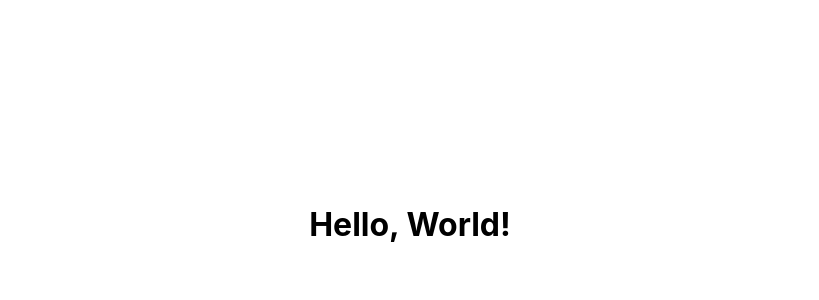
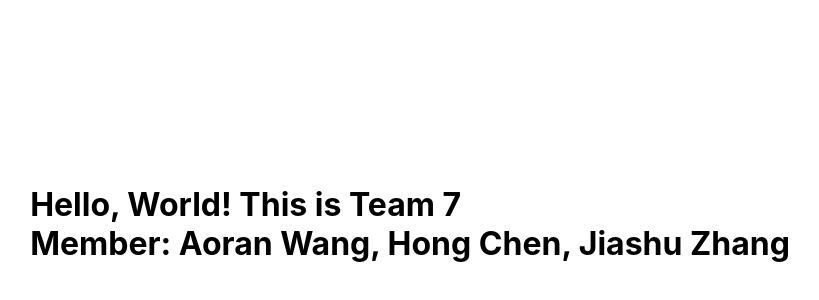
Before and after one commit to Jiuyue1999/my-app, a React (Create React App) app: page / in a window 1280 px wide. Shown: the part 176-476 px from the top of the page, without its empty margins (230-1049 px from the left). Built offline with nearby package versions, Linux system fonts and the light colour scheme.

Commit message:
add team
Add team number and teammember in hello world

```diff
--- a/src/App.js
+++ b/src/App.js
@@ -4,7 +4,7 @@ import './App.css';
 function App() {
   return (
     <div className="center-container">
-      <h1>Hello, World!</h1>
+      <h1>Hello, World! This is Team 7 <br/> Member: Aoran Wang, Hong Chen, Jiashu Zhang</h1>
     </div>
   );
 
```
